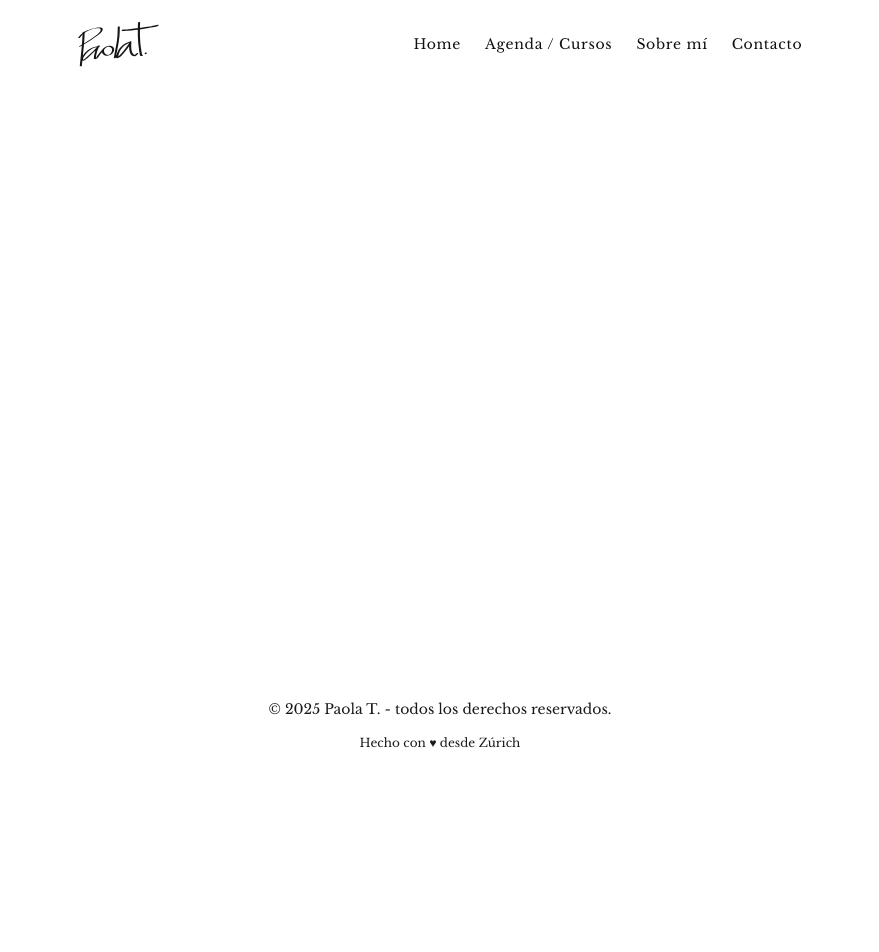
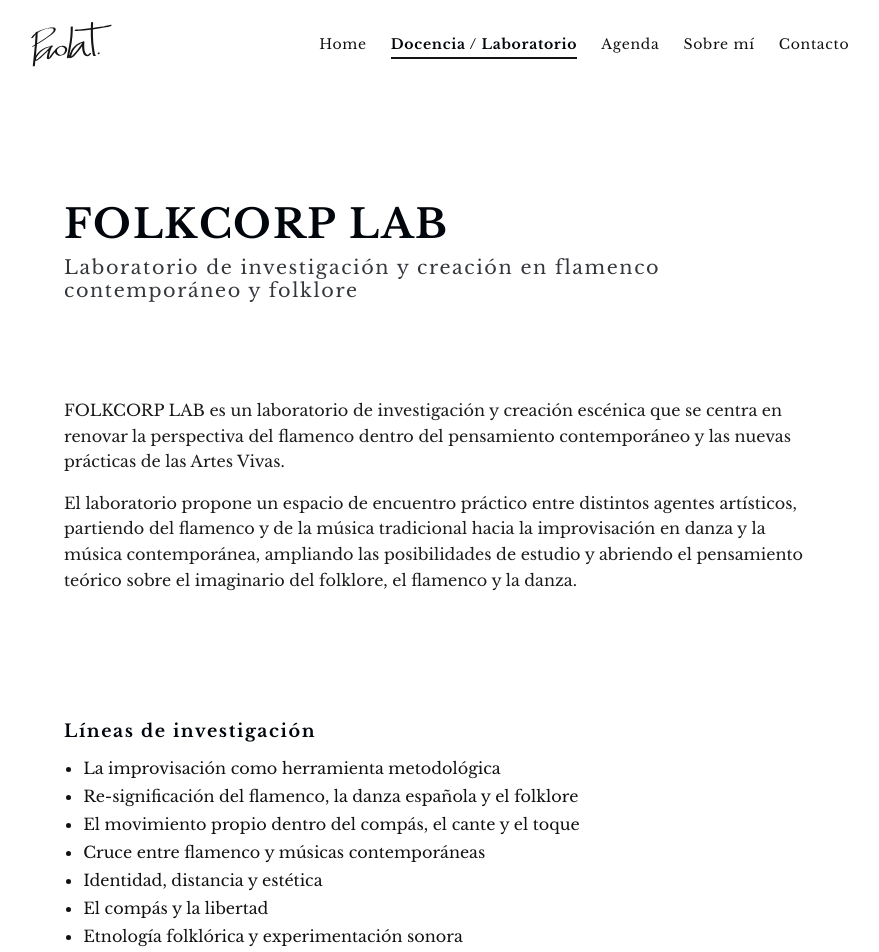
Before and after one commit to jara-git/paola-t, a React (Vite) app: page /docencia-laboratorio in a window 1280 px wide. Shown: the top 952 px of the page, without its empty margins (200-1079 px from the left). Before the commit the page ends 800 px from the top, so only its background shows below. Built offline with nearby package versions, Linux system fonts and the light colour scheme.

Commit message:
docencia-laboratorio

```diff
--- a/src/App.jsx
+++ b/src/App.jsx
@@ -3,22 +3,27 @@ import Header from './components/Header'
 import Footer from './components/Footer'
 import Home from './pages/Home'
 import Agenda from './pages/Agenda'
+import Docencia from './pages/Docencia'
 import About from './pages/About'
 import Contact from './pages/Contact'
-import './App.css';
+
+import './App.css'
 
 export default function App() {
   return (
     <div className="app-container">
       <Header />
+
       <main className="main-content">
         <Routes>
           <Route path="/" element={<Home />} />
+          <Route path="/docencia-laboratorio" element={<Docencia />} />
           <Route path="/agenda" element={<Agenda />} />
           <Route path="/sobre-mi" element={<About />} />
           <Route path="/contacto" element={<Contact />} />
         </Routes>
       </main>
+
       <Footer />
     </div>
   )
--- a/src/components/Header.jsx
+++ b/src/components/Header.jsx
@@ -31,11 +31,22 @@ export default function Header() {
                     Home
                 </Link>
                 <Link
+                    to="/docencia-laboratorio"
+                    onClick={closeMenu}
+                    className={`header__link${location.pathname === '/docencia-laboratorio'
+                            ? ' header__link--active'
+                            : ''
+                        }`}
+                >
+                    Docencia / Laboratorio
+                </Link>
+
+                <Link
                     to="/agenda"
                     onClick={closeMenu}
                     className={`header__link${location.pathname === '/agenda' ? ' header__link--active' : ''}`}
                 >
-                    Agenda / Cursos
+                    Agenda
                 </Link>
                 <Link
                     to="/sobre-mi"
--- /dev/null
+++ b/src/pages/Docencia.jsx
@@ -0,0 +1,93 @@
+import '../styles/Docencia.scss'
+import AnimatedTitle from '../components/AnimatedTitle'
+
+
+export default function Docencia() {
+    return (
+        <section className="docencia">
+
+            {/* HEADER */}
+            <header className="docencia-header">
+                <AnimatedTitle text="FOLKCORP LAB" />
+                <h2>Laboratorio de investigación y creación en flamenco contemporáneo y folklore</h2>
+            </header>
+
+            {/* INTRO */}
+            <section className="docencia-intro">
+                <p>
+                    FOLKCORP LAB es un laboratorio de investigación y creación escénica que se centra
+                    en renovar la perspectiva del flamenco dentro del pensamiento contemporáneo y
+                    las nuevas prácticas de las Artes Vivas.
+                </p>
+                <p>
+                    El laboratorio propone un espacio de encuentro práctico entre distintos agentes
+                    artísticos, partiendo del flamenco y de la música tradicional hacia la improvisación
+                    en danza y la música contemporánea, ampliando las posibilidades de estudio y
+                    abriendo el pensamiento teórico sobre el imaginario del folklore, el flamenco y la danza.
+                </p>
+            </section>
+
+            {/* LINEAS DE INVESTIGACION */}
+            <section className="docencia-lines">
+                <h3>Líneas de investigación</h3>
+                <ul>
+                    <li>La improvisación como herramienta metodológica</li>
+                    <li>Re-significación del flamenco, la danza española y el folklore</li>
+                    <li>El movimiento propio dentro del compás, el cante y el toque</li>
+                    <li>Cruce entre flamenco y músicas contemporáneas</li>
+                    <li>Identidad, distancia y estética</li>
+                    <li>El compás y la libertad</li>
+                    <li>Etnología folklórica y experimentación sonora</li>
+                </ul>
+            </section>
+
+            {/* METODOLOGIA */}
+            <section className="docencia-method">
+                <h3>Metodología de trabajo</h3>
+                <p>
+                    El trabajo parte del cuerpo expresivo y de la percepción del movimiento como
+                    herramienta de pensamiento. La investigación se desarrolla a través de procesos
+                    abiertos, colectivos y situados, donde la improvisación, la escucha y la atención
+                    al presente son fundamentales.
+                </p>
+                <p>
+                    Se trabaja desde el ritual, la comunidad y la implicación del espectador,
+                    entendiendo la práctica escénica como un espacio de mediación cultural y política.
+                </p>
+            </section>
+
+            {/* TALLERES REALIZADOS */}
+            <section className="docencia-workshops">
+                <h3>Talleres y procesos realizados</h3>
+                <ul>
+                    <li>Cuerpos bellos – El monstruo</li>
+                    <li>Patio – El monstruo</li>
+                    <li>La Margarita del Tajo</li>
+                </ul>
+            </section>
+
+            {/* MUESTRAS */}
+            <section className="docencia-samples">
+                <h3>Muestras de investigación</h3>
+                <p>
+                    Las investigaciones desarrolladas en el laboratorio se materializan en muestras,
+                    piezas escénicas, paseos performativos y dispositivos audiovisuales, adaptándose
+                    a diferentes contextos y espacios.
+                </p>
+                {/* Aquí luego puedes meter imágenes o carrusel */}
+            </section>
+
+            {/* CTA */}
+            <section className="docencia-cta">
+                <p>
+                    FOLKCORP LAB se activa en colaboración con centros culturales, festivales,
+                    residencias artísticas y comunidades.
+                </p>
+                <a href="/contacto" className="docencia-contact">
+                    Contactar para activación del laboratorio
+                </a>
+            </section>
+
+        </section>
+    )
+}
--- /dev/null
+++ b/src/styles/Docencia.scss
@@ -0,0 +1,47 @@
+@use '../styles/variables' as *;
+
+.docencia {
+    max-width: 900px;
+    margin: 0 auto;
+    padding: 4rem 1.5rem;
+}
+
+.docencia-header h1 {
+    font-size: 2.5rem;
+    margin-bottom: 0.5rem;
+}
+
+.docencia-header h2 {
+    font-size: 1.2rem;
+    font-weight: 400;
+    opacity: 0.8;
+}
+
+section {
+    margin-top: 3rem;
+}
+
+h3 {
+    margin-bottom: 1rem;
+    font-size: 1.4rem;
+}
+
+ul {
+    padding-left: 1.2rem;
+}
+
+li {
+    margin-bottom: 0.5rem;
+}
+
+.docencia-cta {
+    margin-top: 4rem;
+    padding-top: 2rem;
+    border-top: 1px solid rgba(0, 0, 0, 0.1);
+}
+
+.docencia-contact {
+    display: inline-block;
+    margin-top: 1rem;
+    text-decoration: underline;
+}
```
